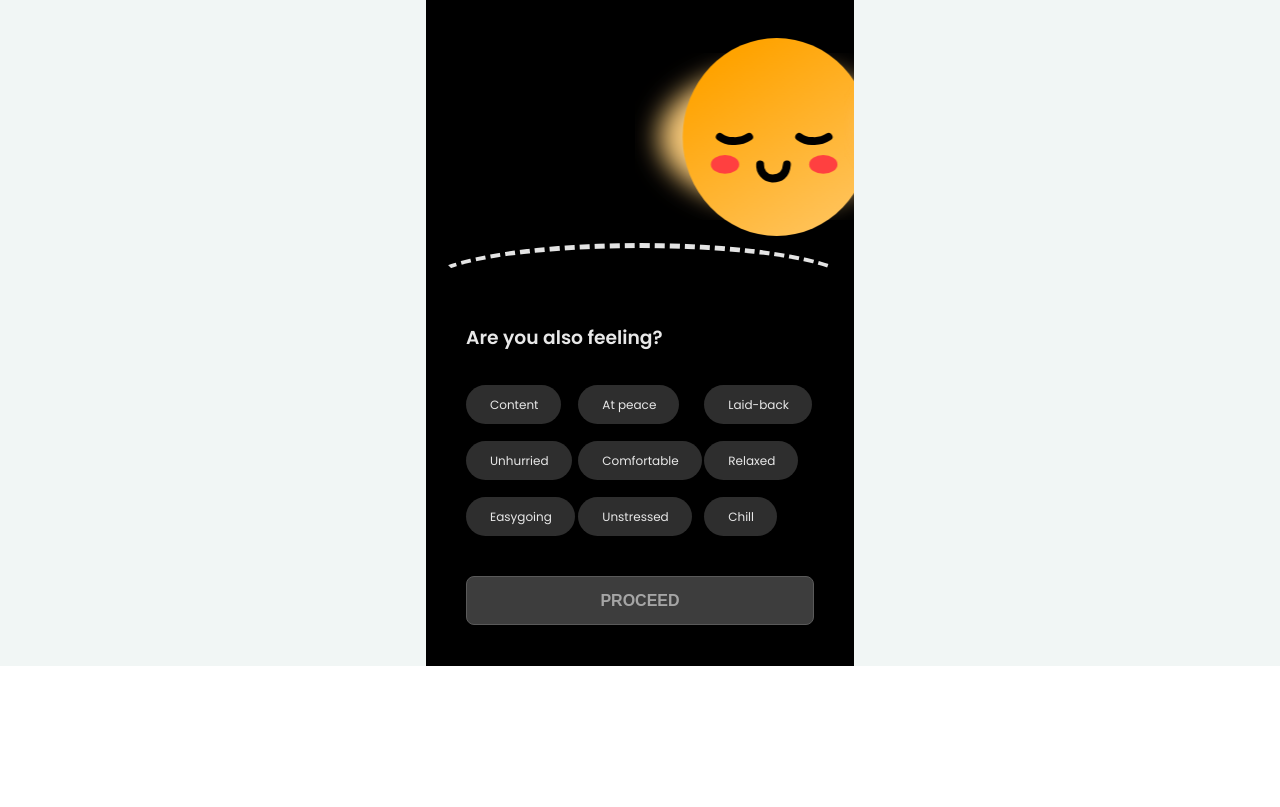
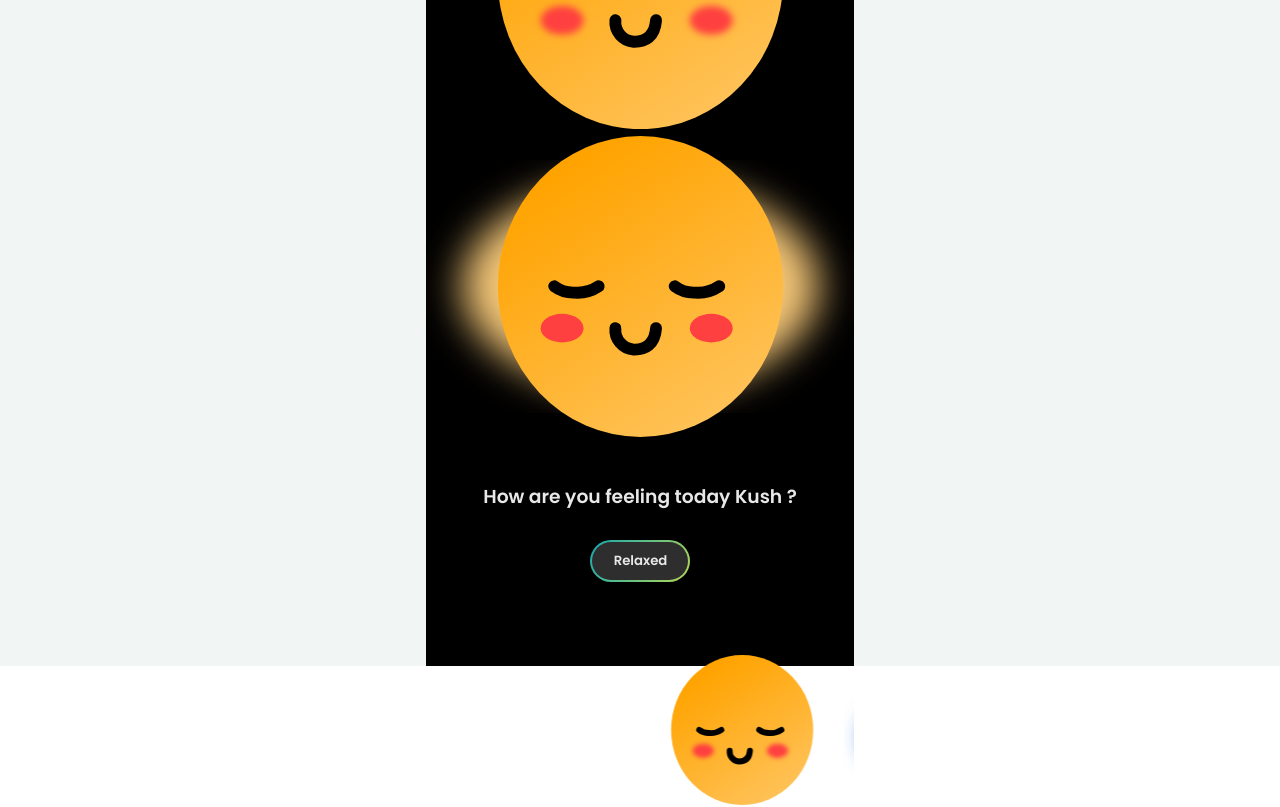
Before and after one commit to kush-x7/mindpeers-mood-tracker, a React (Vite) app: page / in a window 1280 px wide. Shown: the part 260-1067 px from the top of the page. Before the commit the page ends 926 px from the top, so only its background shows below. Built offline with nearby package versions, Linux system fonts and the light colour scheme.

Commit message:
fix: relaxed emoji

```diff
--- a/src/App.tsx
+++ b/src/App.tsx
@@ -7,6 +7,8 @@ import MoodSelector from "./components/MoodSelector/MoodSelector";
 import Navbar from "./components/Navbar/Navbar";
 import emojisListOfObjects from "./assets";
 import Button from "./components/Button/Button";
+import Relaxed from "./components/EmojiPedia/Relaxed";
+import logo from "./assets/Artboard 2.svg";
 
 function App() {
   const [displayMood, setDisplayMood] = useState<string>("");
@@ -23,6 +25,8 @@ function App() {
         <div className="mood-tracker">
           <Navbar />
 
+          <Relaxed />
+          <img src={logo} alt="" />
           <h3 className="welcome-message">How are you feeling today Kush ?</h3>
 
           <CurrentMood displayText={displayMood} />
--- a/src/components/EmojiPedia/Relaxed.tsx
+++ b/src/components/EmojiPedia/Relaxed.tsx
@@ -1,6 +1,5 @@
-import { SVGProps } from "react";
-
-const Relaxed = (props: SVGProps<SVGSVGElement>) => (
+const Relaxed = (props: any) => {
+  return (
     <svg
       id="Layer_1"
       data-name="Layer 1"
@@ -9,6 +8,14 @@ const Relaxed = (props: SVGProps<SVGSVGElement>) => (
       {...props}
     >
       <defs>
+        <style>
+          {
+            ".cls-4{fill:none;stroke:#000;stroke-linecap:round;stroke-linejoin:round;stroke-width:3px}.cls-5{fill:#ff4040; stroke:none !important; filter: blur(1px);}"
+          }
+        </style>
+        <filter id="blurMe">
+          <feGaussianBlur stdDeviation={5} in="SourceGraphic" />
+        </filter>
         <linearGradient
           id="linear-gradient"
           x1={-316.11}
@@ -21,33 +28,8 @@ const Relaxed = (props: SVGProps<SVGSVGElement>) => (
           <stop offset={0} stopColor="#ffa300" />
           <stop offset={1} stopColor="#ffc35a" />
         </linearGradient>
-      <filter id="blurMe">
-        <feGaussianBlur stdDeviation={5} in="SourceGraphic" />
-      </filter>
-      <style>
-        {
-          ".cls-4{fill:none;stroke:#000;stroke-linecap:round;stroke-linejoin:round;stroke-width:3px}.cls-5{fill:#ff4040}"
-        }
-      </style>
       </defs>
       <g id="_1" data-name={1}>
-      <g
-        style={{
-          filter: "url(#blurMe)",
-        }}
-      >
-        <ellipse
-          cx={54.12}
-          cy={37.94}
-          rx={45.1}
-          ry={26.53}
-          style={{
-            fill: "#f6c878",
-          }}
-          id="Ellipse_839"
-          data-name="Ellipse 839"
-        />
-      </g>
         <g id="Group_16149" data-name="Group 16149">
           <ellipse
             id="Ellipse_472"
@@ -56,9 +38,7 @@ const Relaxed = (props: SVGProps<SVGSVGElement>) => (
             cy={38}
             rx={36}
             ry={38}
-          style={{
-            fill: "url(#linear-gradient)",
-          }}
+            fill="url(#linear-gradient)"
           />
         </g>
         <g id="Group_16152" data-name="Group 16152">
@@ -66,7 +46,7 @@ const Relaxed = (props: SVGProps<SVGSVGElement>) => (
             id="Path_145"
             data-name="Path 145"
             className="cls-4"
-          d="M47.79 48.52a5 5 0 0 0 4.61 5.41h.24c2.57 0 5.09-1.12 5.41-5.42"
+            d="M47.79 48.52a5 5 0 004.61 5.41h.24c2.57 0 5.09-1.12 5.41-5.42"
           />
           <ellipse
             id="Ellipse_474"
@@ -90,17 +70,18 @@ const Relaxed = (props: SVGProps<SVGSVGElement>) => (
             id="Path_155"
             data-name="Path 155"
             className="cls-4"
-          d="M32.35 37.94a8.05 8.05 0 0 0 5.08 1.6 9.68 9.68 0 0 0 6.14-1.6"
+            d="M32.35 37.94a8.05 8.05 0 005.08 1.6 9.68 9.68 0 006.14-1.6"
           />
           <path
             id="Path_156"
             data-name="Path 156"
             className="cls-4"
-          d="M62.75 37.94a8.05 8.05 0 0 0 5.08 1.6 9.68 9.68 0 0 0 6.17-1.6"
+            d="M62.75 37.94a8.05 8.05 0 005.08 1.6 9.68 9.68 0 006.17-1.6"
           />
         </g>
       </g>
     </svg>
   );
+};
 
 export default Relaxed;
--- /dev/null
+++ b/src/components/EmojiPedia/index.ts
@@ -0,0 +1,159 @@
+import Angry from "./Angry";
+import Annoyed from "./Annoyed";
+import Excited from "./Excited";
+import InLove from "./InLove";
+import Nauseated from "./Nauseated";
+import Relaxed from "./Relaxed";
+import UnHappy from "./UnHappy";
+import Worried from "./Worried";
+
+const myEmojiListData = [
+  {
+    id: 2,
+    icon: Relaxed,
+    name: "Relaxed",
+    feelingsList: [
+      { id: 1, name: "Content" },
+      { id: 2, name: "At peace" },
+      { id: 3, name: "Laid-back" },
+
+      { id: 4, name: "Unhurried" },
+      { id: 5, name: "Comfortable" },
+      { id: 6, name: "Relaxed" },
+
+      { id: 7, name: "Easygoing" },
+      { id: 8, name: "Unstressed" },
+      { id: 9, name: "Chill" },
+    ],
+  },
+
+  {
+    id: 9,
+    icon: Annoyed,
+    name: "In Love",
+    feelingsList: [
+      { id: 1, name: "Loved" },
+      { id: 2, name: "Adored" },
+      { id: 3, name: "Enamored" },
+
+      { id: 4, name: "Admired" },
+      { id: 5, name: "Cherished" },
+      { id: 6, name: "Devoted" },
+
+      { id: 7, name: "Affectionate" },
+      { id: 8, name: "Passionate" },
+      { id: 9, name: "Fond" },
+    ],
+  },
+  {
+    id: 1,
+    icon: Excited,
+    name: "Anxious and worried",
+    feelingsList: [
+      { id: 1, name: "Nervous" },
+      { id: 2, name: "Anxious" },
+      { id: 3, name: "Tense" },
+
+      { id: 4, name: "Stressed" },
+      { id: 5, name: "Worried" },
+      { id: 6, name: "Apprehensive" },
+
+      { id: 7, name: "Panicked" },
+      { id: 8, name: "Agitated" },
+      { id: 9, name: "Fretful" },
+    ],
+  },
+  {
+    id: 3,
+    icon: InLove,
+    name: "Unhappy",
+    feelingsList: [
+      { id: 1, name: "Sad" },
+      { id: 2, name: "Unhappy" },
+      { id: 3, name: "Depressed" },
+
+      { id: 4, name: "Down" },
+      { id: 5, name: "Glum" },
+      { id: 6, name: "Despondent" },
+
+      { id: 7, name: "Disheartened" },
+      { id: 8, name: "Miserable" },
+      { id: 9, name: "Melancholic" },
+    ],
+  },
+
+  {
+    id: 4,
+    icon: Nauseated,
+    name: "Angry",
+    feelingsList: [
+      { id: 1, name: "Furious" },
+      { id: 2, name: "Angry" },
+      { id: 3, name: "Irritated" },
+
+      { id: 4, name: "Annoyed" },
+      { id: 5, name: "Frustrated" },
+      { id: 6, name: "Mad" },
+
+      { id: 7, name: "Infuriated" },
+      { id: 8, name: "Exasperated" },
+      { id: 9, name: "Enraged" },
+    ],
+  },
+  {
+    id: 5,
+    icon: Relaxed,
+    name: "Annoyed",
+    feelingsList: [
+      { id: 1, name: "Irritated" },
+      { id: 2, name: "Annoyed" },
+      { id: 3, name: "Frustrated" },
+
+      { id: 4, name: "Exasperated" },
+      { id: 5, name: "Infuriated" },
+      { id: 6, name: "Irked" },
+
+      { id: 7, name: "Bored" },
+      { id: 8, name: "Peeved" },
+      { id: 9, name: "Resentful" },
+    ],
+  },
+  {
+    id: 6,
+    icon: UnHappy,
+    name: "Very Excited",
+    feelingsList: [
+      { id: 1, name: "Thrilled" },
+      { id: 2, name: "Excited" },
+      { id: 3, name: "Eager" },
+
+      { id: 4, name: "Enthusiastic" },
+      { id: 5, name: "Delighted" },
+      { id: 6, name: "Overjoyed" },
+
+      { id: 7, name: "Elated" },
+      { id: 8, name: "Gleeful" },
+      { id: 9, name: "Jubilant" },
+    ],
+  },
+  {
+    id: 8,
+    icon: Worried,
+    name: "Nauseated",
+    feelingsList: [
+      { id: 1, name: "Queasy" },
+      { id: 2, name: "Nauseated" },
+      { id: 3, name: "Sick" },
+
+      { id: 4, name: "Ill" },
+      { id: 5, name: "Nauseated" },
+      { id: 6, name: "Faint" },
+
+      { id: 7, name: "Dizzy" },
+      { id: 8, name: "Unwell" },
+      { id: 9, name: "Grim" },
+    ],
+  },
+];
+
+export default myEmojiListData;
--- a/src/components/EmojiSelector/Emoji-selector.tsx
+++ b/src/components/EmojiSelector/Emoji-selector.tsx
@@ -1,11 +1,11 @@
 // Import Swiper styles
 import "swiper/css";
 import { Swiper, SwiperSlide } from "swiper/react";
-import "./emojiSelector.css";
 
 import emojisList from "../../assets";
+import myEmojiListData from "../EmojiPedia";
 import { useEffect } from "react";
-import Relaxed from "../EmojiPedia/Relaxed";
+import "./emojiSelector.css";
 
 interface Emoji {
   id: number;
@@ -50,13 +50,10 @@ const EmojiSelector = ({
       }}
       onSwiper={(swiper) => console.log(swiper)}
     >
-      {/* <SwiperSlide>
-        <Relaxed />
-      </SwiperSlide> */}
-      {emojisList.map((emoji) => {
+      {myEmojiListData.map((emoji) => {
         return (
           <SwiperSlide key={emoji.id}>
-            <img src={emoji.icon} alt={emoji.name} className="emoji" />
+            <emoji.icon height="150px" />
           </SwiperSlide>
         );
       })}
```
Lines whose indentation alone changed are shown as unchanged.
